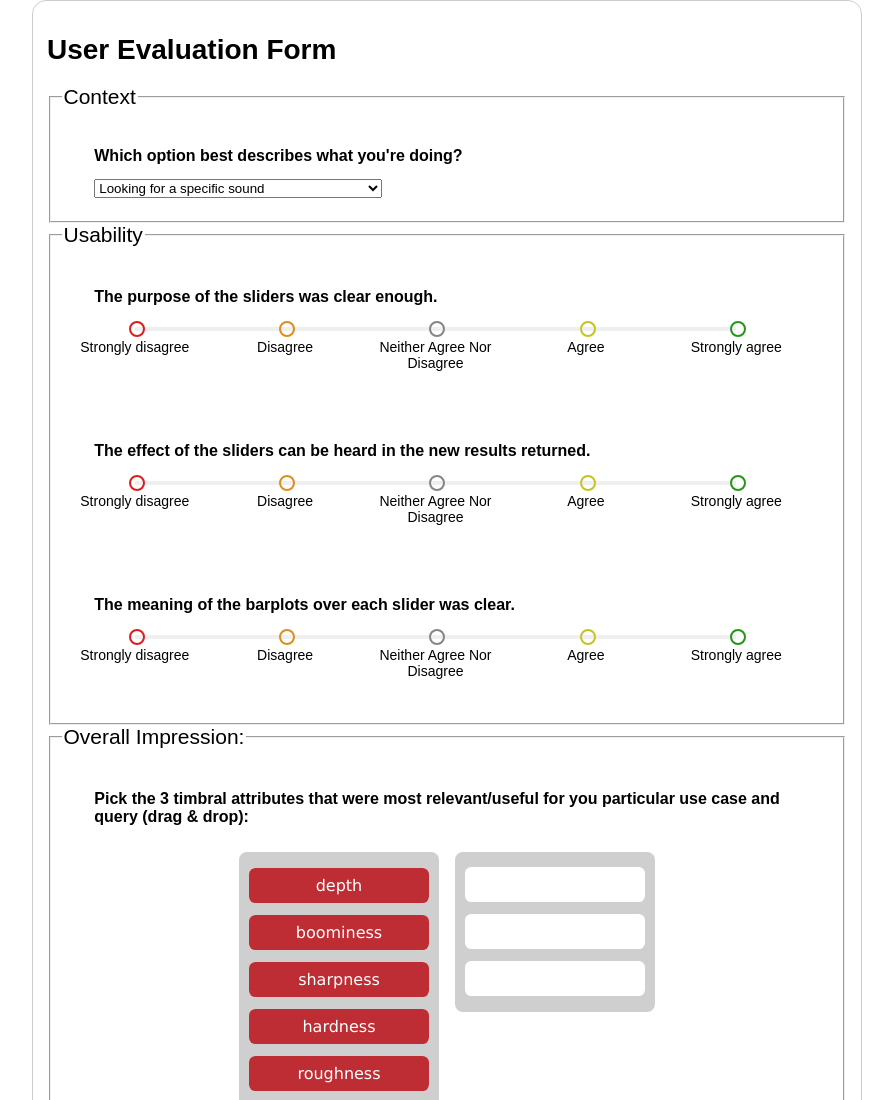
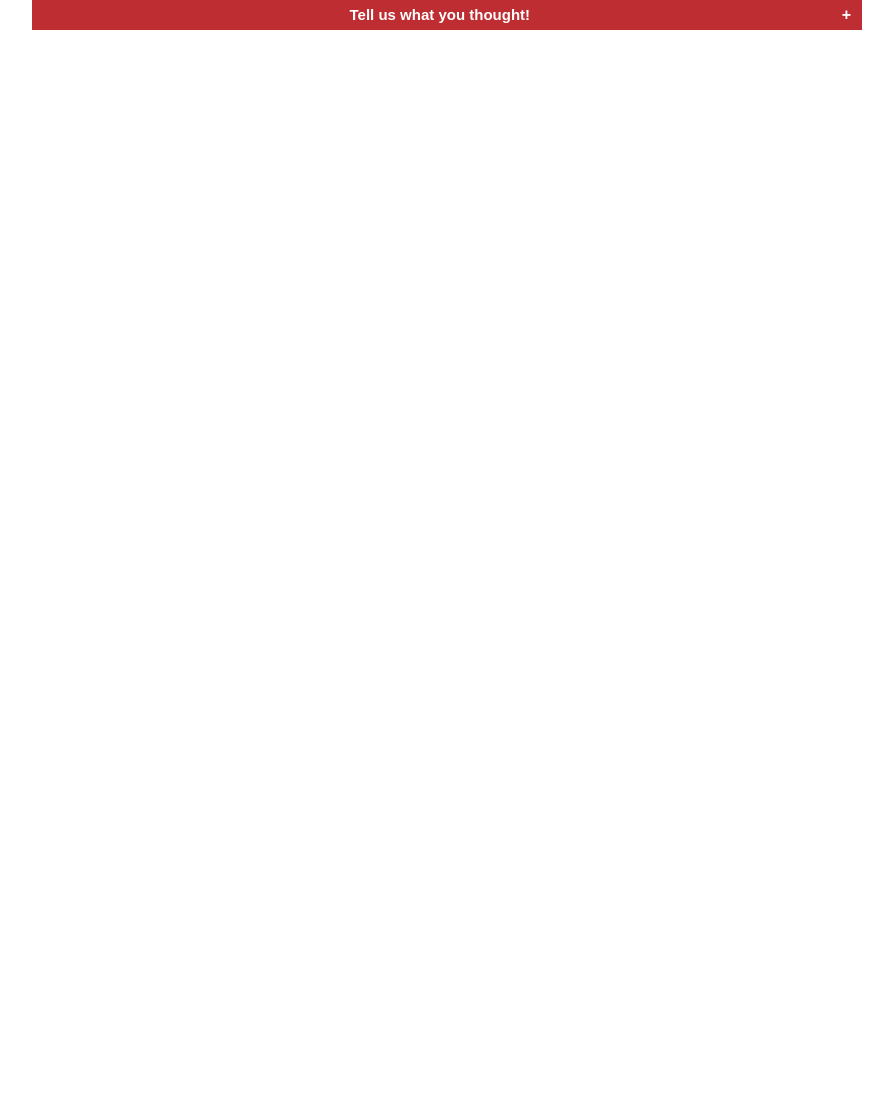
Before and after one commit to jmarcosfer/timbral-results-evaluation-form, a plain HTML site: page index.html in a window 1280 px wide. Shown: the top 1100 px of the page, without its empty margins (193-1086 px from the left). After the commit the page ends 800 px from the top, so only its background shows below. Drawn offline with Linux system fonts and the light colour scheme.

Commit message:
made form collapsible

```diff
--- a/index.html
+++ b/index.html
@@ -7,7 +7,9 @@
 		<link type="text/css" rel="stylesheet" href="./style.css">
 	</head>
 	<body>
-		<form action="/user-evaluation" method="post" class="wrap">
+		<button type="button" class="collapsible">Tell us what you thought!</button>
+		<div class="form-wrap">
+			<form action="/user-evaluation" method="post">
 				<h1>User Evaluation Form</h1>
 				<fieldset>
 					<legend> Context </legend>
@@ -136,6 +138,7 @@
 					<button type="submit">Submit Feedback</button>
 				</p>
 			</form>
+		</div>
 	</body>
 	<script src="./main.js"></script>
 </html>
--- a/main.js
+++ b/main.js
@@ -47,11 +47,12 @@ function dragDrop(e) {
 	}
 }
 
+
+
 // MAIN:
 (function(){
 
 	const descriptorNames = ["depth", "hardness", "roughness", "warmth", "brightness", "sharpness", "boominess"];
-
 	const availableEmpties = document.querySelectorAll("#available > .empty");
 
 	for (let empty of availableEmpties) {
@@ -69,9 +70,9 @@ function dragDrop(e) {
 		empty.appendChild(optionDescriptor);
 	}
 
+
 	const allEmpties = document.querySelectorAll(".empty");
 	const allFills = document.querySelectorAll(".fill");
-	const selectedCol = document.querySelector("#selected");
 
 	// .empty drag listeners
 	for (const empty of allEmpties) {
@@ -85,4 +86,17 @@ function dragDrop(e) {
 		fill.addEventListener('dragstart', dragStart);
 		fill.addEventListener('dragend', dragEnd);
 	}
+
+	const collapseButton = document.querySelector(".collapsible");
+	// Collapsing logic:
+	collapseButton.addEventListener("click", function() {
+		this.classList.toggle("active-collapsible");
+		const formWrap = document.querySelector(".form-wrap");
+		if (formWrap.style.maxHeight) {
+			formWrap.style.maxHeight = null;
+		} else {
+			formWrap.style.maxHeight = formWrap.scrollHeight + "px";
+		}
+	});
+
 })();
--- a/style.css
+++ b/style.css
@@ -1,6 +1,9 @@
 html,body {padding:0;margin:0;}
-.wrap {
-  font:14px Arial, san-serif;
+.form-wrap {
+	font:14px Arial, san-serif;
+	overflow: hidden;
+	max-height: 0;
+	transition: max-height 0.4s ease-out;
 }
 
 form {
@@ -224,3 +227,41 @@ form .likert li input[type="radio"] {
 .invisible {
 	display: none;
 }
+
+/*|| Collapsible styling */
+
+.collapsible {
+	background-color: #bd2d32;
+	color: white;
+	cursor: pointer;
+	padding: 6px;
+	display: block;
+
+	margin: 0 auto;
+	width: calc(800px + 2em);
+	border: none;
+	outline: none;
+	font-size: 15px;
+	font-weight: bold;
+}
+
+.active-collapsible, .collapsible:hover {
+	font-weight: normal;
+}
+
+.collapsible:hover {
+	background-color: #ff363d;
+}
+
+.collapsible::after {
+	content: "+";
+	font-size: 16px;
+	font-weight: bold;
+	color: white;
+	float: right;
+	margin-right: 5px;
+}
+
+.active-collapsible::after {
+	content: "–";
+}
```
Lines whose indentation alone changed are shown as unchanged.
